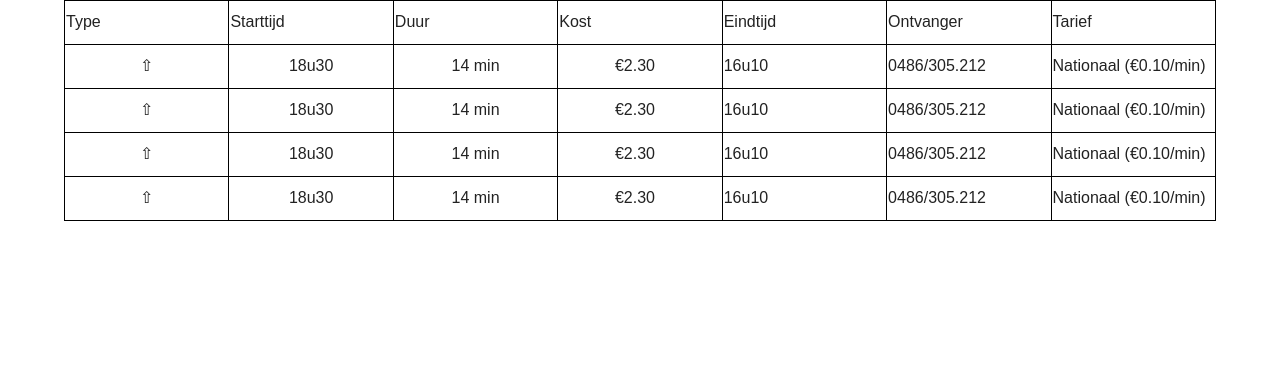
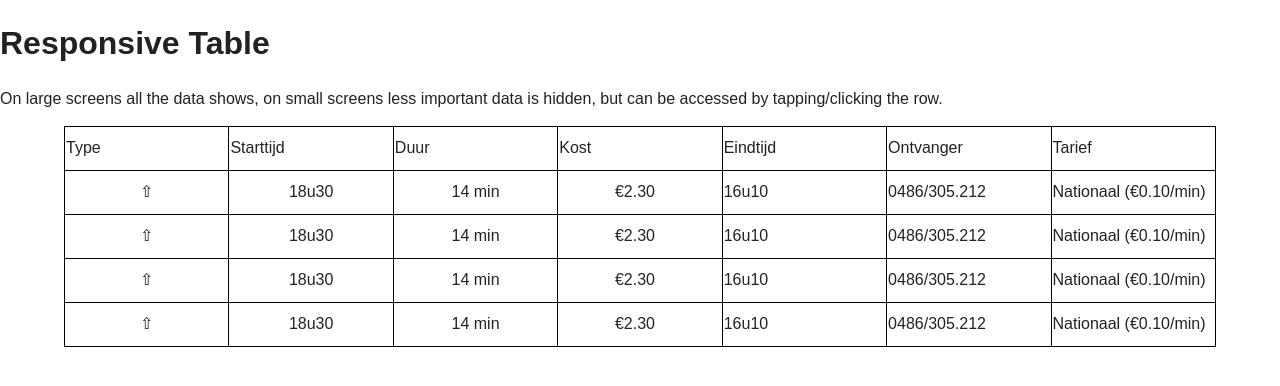
Before and after one commit to KennyBrijs/Responsive-Table, a plain HTML site: page index.html in a window 1280 px wide. Drawn offline with nearby package versions, Linux system fonts and the light colour scheme.

Commit message:
Add explanation to demopage

```diff
--- a/index.html
+++ b/index.html
@@ -20,6 +20,9 @@
         <!--[if lt IE 7]>
             <p class="chromeframe">You are using an <strong>outdated</strong> browser. Please <a href="http://browsehappy.com/">upgrade your browser</a> or <a href="http://www.google.com/chromeframe/?redirect=true">activate Google Chrome Frame</a> to improve your experience.</p>
         <![endif]-->
+
+        <h1>Responsive Table</h1>
+        <p>On large screens all the data shows, on small screens less important data is hidden, but can be accessed by tapping/clicking the row.</p>
 
         <table class='historiek'>
             <thead>
```
